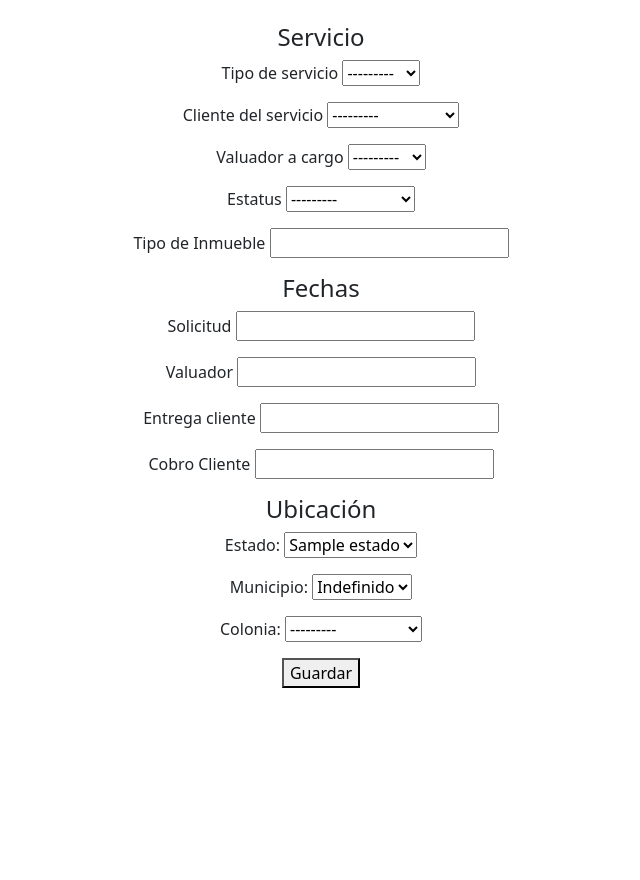
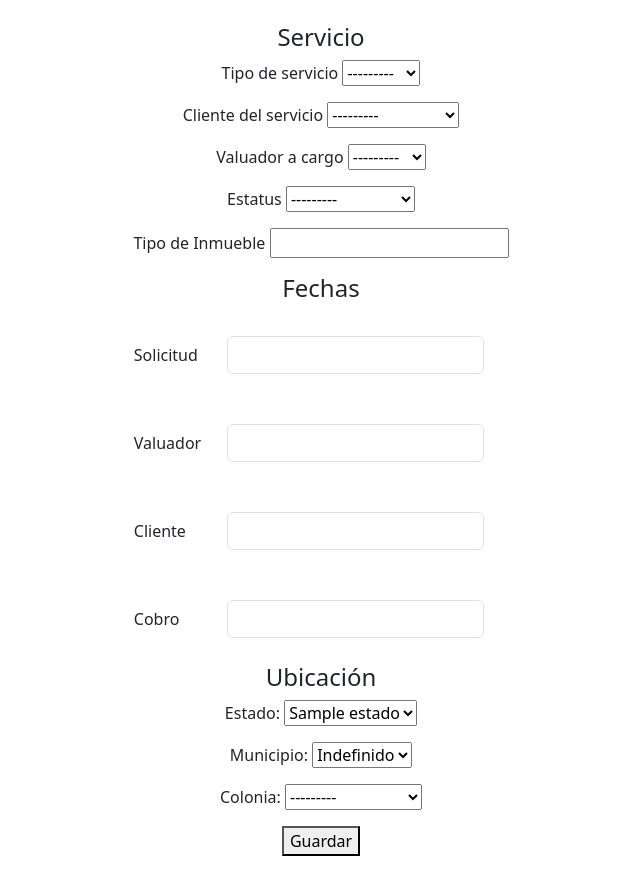
Before and after one commit to jona-naff/control-servicios-aep, a Django app: page /servicios/avaluos/nuevo_avaluo in a window 1280 px wide. Shown: the part 278-1158 px from the top of the page, without its empty margins (319-959 px from the left). Before the commit the page ends 966 px from the top, so only its background shows below. Run offline with Django 4.2, Linux system fonts and the light colour scheme; tables that the repository leaves empty hold one stand-in row (values such as "Sample post"); data that the repository does not hold is empty; some libraries are stand-ins or nearby versions.

Commit message:
12/12/2023 ya quedaron las fechas (falta al espanol)

```diff
--- a/myapp/templates/core/nuevo_avaluo.html
+++ b/myapp/templates/core/nuevo_avaluo.html
@@ -46,10 +46,61 @@
     </div>
     <div>
     <h4>Fechas</h4>
-        <p>Solicitud {{ AvaluoForm.dtsolicitud }}</p>
-        <p>Valuador {{ AvaluoForm.dtvaluador }}</p>
+
+
+        <table>
+            <tr>
+              <td>
+                  Solicitud
+              </td>
+              <td>
+                <div class="datepicker input-group date position-relative border-1 p-4">
+                  <input type="text" name="dtsolicitud" id="id_dtsolicitud" class="form-control" data-provide="datepicker">
+
+                 </div>
+              </td>
+
+            </tr>
+
+            <tr>
+              <td>
+                  Valuador
+              </td>
+              <td>
+                <div class="datepicker input-group date position-relative border-1 p-4">
+                  <input type="text" name="dtvaluador" id="id_dtvaluador" class="form-control" data-provide="datepicker">
+                 </div>
+              </td>
+
+            </tr>
+
+            <tr>
+              <td>
+                  Cliente
+              </td>
+              <td>
+                <div class="datepicker input-group date position-relative border-1 p-4">
+                  <input type="text" name="dtcliente" id="id_dtcliente" class="form-control" data-provide="datepicker">
+                 </div>
+              </td>
+
+
+            <tr>
+              <td>
+                  Cobro
+              </td>
+              <td>
+                <div class="datepicker input-group date position-relative border-1 p-4">
+                  <input type="text" name="dtcobro" id="id_dtcobro" class="form-control" data-provide="datepicker">
+                </div>
+              </td>
+
+            </tr>
+          </table>
+
+       <!-- <p>Valuador {{ AvaluoForm.dtvaluador }}</p>
         <p>Entrega cliente {{ AvaluoForm.dtcliente }}</p>
-        <p>Cobro Cliente {{ AvaluoForm.dtcobro }}</p>
+        <p>Cobro Cliente {{ AvaluoForm.dtcobro }}</p>-->
     </div>
     <div class="col-md-4">
         <h4>Ubicación</h4>
@@ -72,3 +123,15 @@
 
     </div>
 {% endblock %}
+
+
+<script>
+    $.fn.datepicker.defaults.format = "yyyy-mm-dd";
+    $('#datepicker').datepicker({
+        autoclose:true,
+        clearBtn:true,
+        container:'.datepicker',
+        //format:'yyyy-mm-dd',
+        todayHighlight:true,
+    });
+</script>
```
